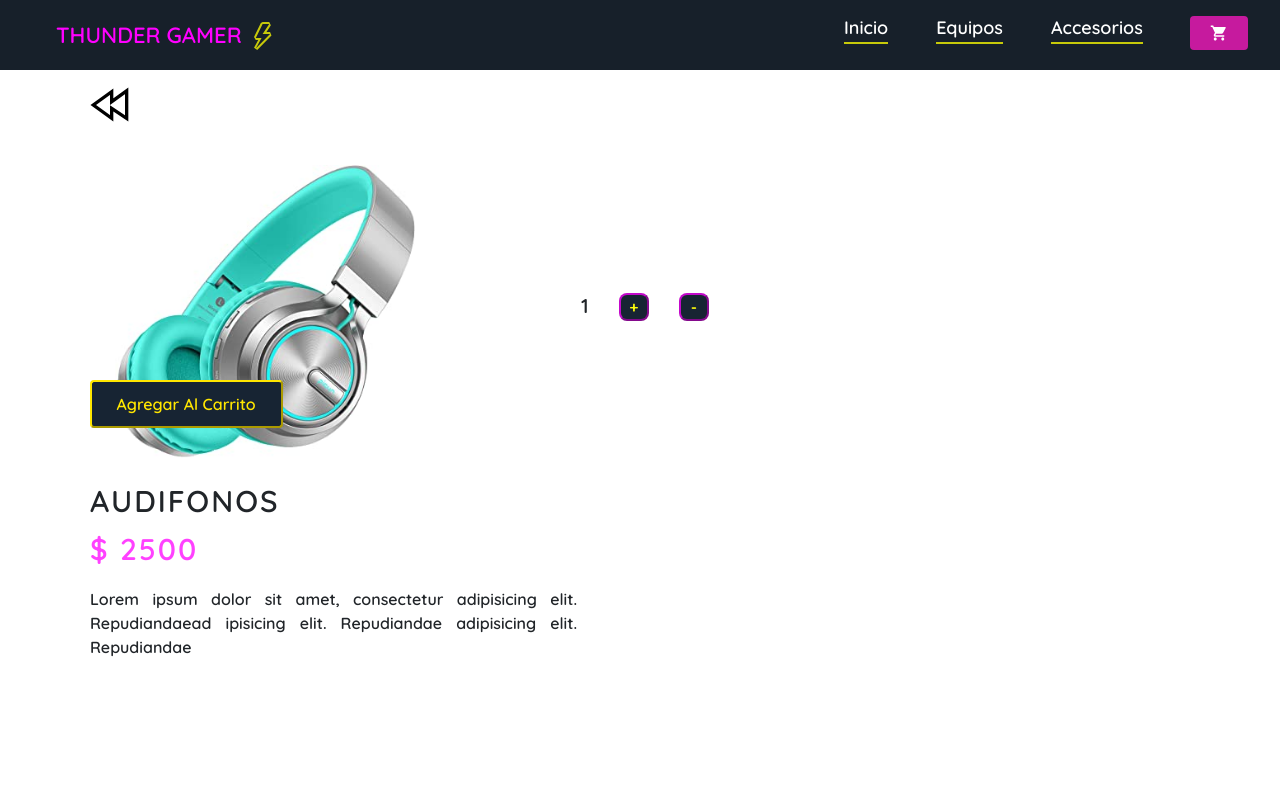
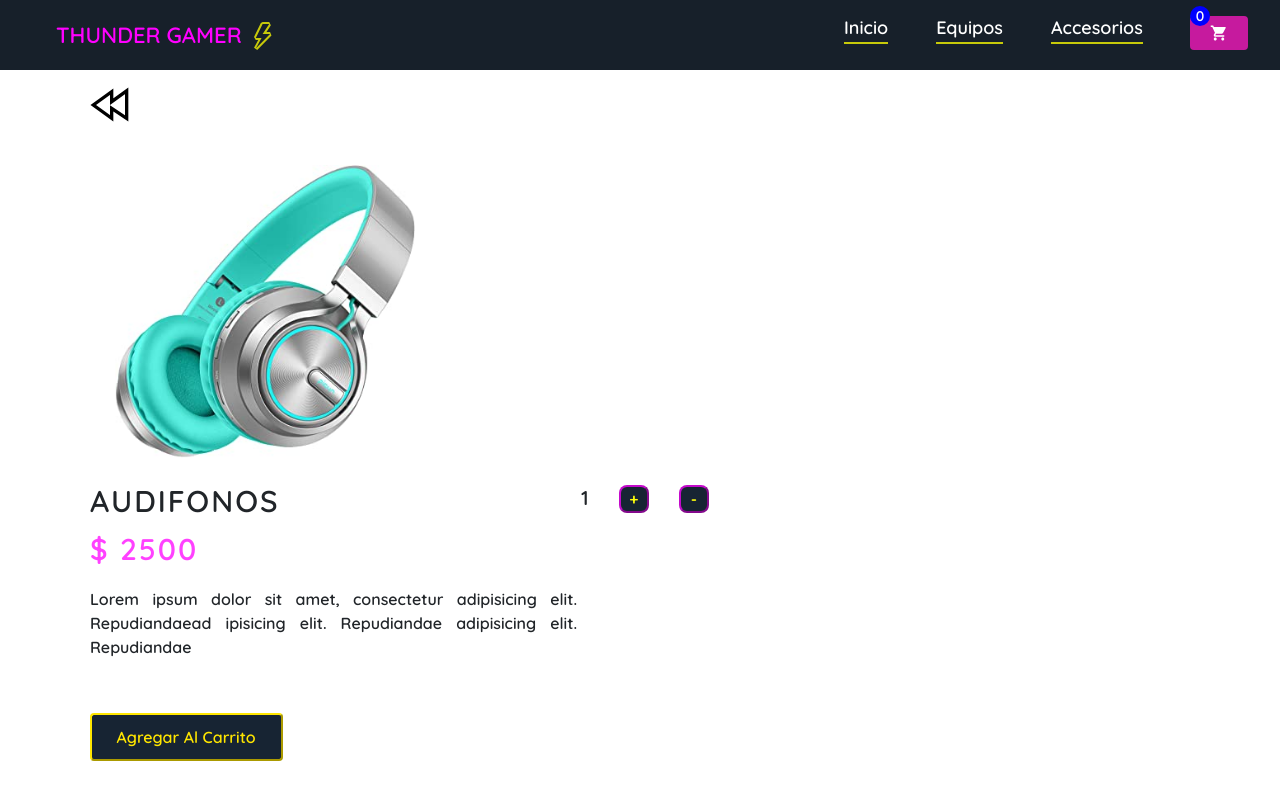
Before and after one commit to dnlaMrno/thundergamer, a React (Create React App) app: page /detalle/Cart in a window 1280 px wide. Shown: the top 800 px of the page. Built offline with nearby package versions, Linux system fonts and the light colour scheme.

Commit message:
agregar la funcion de aculumador de cantidad en el carrito, cada vez que se reralice una compra se va sumando en el icono del carrito

```diff
--- a/src/Components/Container/ItemListContainer.jsx
+++ b/src/Components/Container/ItemListContainer.jsx
@@ -1,10 +1,9 @@
-import '../Container/ItemListContainer.css'
 import { ItemList } from '../ProductsCard/ItemList'
 import { useState, useEffect } from 'react'
 import { useParams } from 'react-router-dom'
-//import { getFetch } from '../ProductsCard/Mock'
 import Spinner from 'react-bootstrap/Spinner'
 import { getFirestore } from '../Services/getFirebase'
+import '../Container/ItemListContainer.css'
 
 
 
--- a/src/Components/Context/cartContext.jsx
+++ b/src/Components/Context/cartContext.jsx
@@ -15,15 +15,18 @@ export const UseProvider = ({ children }) => {
         setCarro([])
     }
 
-
     function addItem(item, quantity) {
         setCarro([...carro, { item, quantity }])
     }
     console.log(carro);
 
+    const iconCarrito = () => {
+        return carro.reduce((acum, cantidad) => acum + cantidad.quantity, 0)
+    }
+
     return (
 
-        <CartContext.Provider value={{ carro, addItem, vaciarCarrito }}>
+        <CartContext.Provider value={{ carro, addItem, vaciarCarrito, iconCarrito }}>
             {children}
         </CartContext.Provider>
     )
--- a/src/Components/Counter/ItemCount.css
+++ b/src/Components/Counter/ItemCount.css
@@ -16,6 +16,7 @@
 
 .agregar {
     text-transform: capitalize;
+    padding-top: 25%;
     padding-left: 9%;
     font-size: 20px;
 
@@ -26,10 +27,57 @@
     margin-top: -30%;
 }
 
+
+.agregar-cart {
+    background-color: #172433;
+    color: rgb(255, 230, 0);
+    border-color: rgb(255, 230, 0);
+    outline: none;
+    border-radius: 4px;
+    cursor: pointer;
+    padding: 10px 25px;
+    margin-left: 7%;
+    margin-top: 15%;
+    margin-bottom: 6%;
+    text-transform: capitalize;
+}
+
+.seguir-cart {
+    background-color: #172433;
+    color: rgb(255, 230, 0);
+    border-color: rgb(255, 230, 0);
+    outline: none;
+    border-radius: 4px;
+    cursor: pointer;
+    padding: 10px 25px;
+    margin-left: 3%;
+    margin-top: 4%;
+    margin-bottom: 6%;
+    text-transform: capitalize;
+}
+
+.seguir-cart:hover {
+    border-color: rgba(255, 0, 255, 0.747);
+    color: #172433;
+    background-color: transparent;
+}
+
+
+.agregar-cart:hover {
+    border-color: rgba(255, 0, 255, 0.747);
+    color: #172433;
+    background-color: transparent;
+}
+
 @media screen and (max-width: 900px) {
 
     .boton-carrito {
         margin-left: 60%;
         margin-top: 1%;
     }
+
+    .agregar-cart {
+        margin-left: 20%;
+        margin-top: 1%;
+    }
 }
--- a/src/Components/Counter/ItemCount.jsx
+++ b/src/Components/Counter/ItemCount.jsx
@@ -1,6 +1,5 @@
 import { useState } from 'react'
 import { Link } from 'react-router-dom'
-
 import '../Counter/ItemCount.css'
 
 
--- a/src/Components/ItemDetail/ItemDetail.css
+++ b/src/Components/ItemDetail/ItemDetail.css
@@ -38,40 +38,6 @@
     color: rgba(255, 0, 255, 0.747);
 }
 
-.agregar-cart {
-    background-color: #172433;
-    color: rgb(255, 230, 0);
-    border-color: rgb(255, 230, 0);
-    outline: none;
-    border-radius: 4px;
-    cursor: pointer;
-    padding: 10px 25px;
-    margin-left: 7%;
-    margin-top: 4%;
-    margin-bottom: 6%;
-    text-transform: capitalize;
-}
-
-.seguir-cart {
-    background-color: #172433;
-    color: rgb(255, 230, 0);
-    border-color: rgb(255, 230, 0);
-    outline: none;
-    border-radius: 4px;
-    cursor: pointer;
-    padding: 10px 25px;
-    margin-left: 3%;
-    margin-top: 4%;
-    margin-bottom: 6%;
-    text-transform: capitalize;
-}
-
-.seguir-cart:hover {
-    border-color: rgba(255, 0, 255, 0.747);
-    color: #172433;
-    background-color: transparent;
-}
-
 
 .regresar {
     color: #000;
@@ -80,11 +46,6 @@
 }
 
 
-.agregar-cart:hover {
-    border-color: rgba(255, 0, 255, 0.747);
-    color: #172433;
-    background-color: transparent;
-}
 
 .loading {
     margin-left: 50%;
@@ -93,11 +54,6 @@
 
 @media screen and (max-width: 900px) {
 
-    .agregar-cart {
-        margin-left: 20%;
-        margin-top: 1%;
-    }
-
     .box {
         margin-left: 15%;
     }
--- a/src/Components/Menu/NavBar.css
+++ b/src/Components/Menu/NavBar.css
@@ -88,6 +88,19 @@ ul {
     border: 2px solid #ff18c5c0;
 }
 
+.acumulador {
+    position: absolute;
+    margin-top: -10px;
+    list-style: none;
+    color: #fff;
+    font-size: 14px;
+    text-align: center;
+    background-color: blue;
+    height: 20px;
+    width: 20px;
+    border-radius: 50%;
+}
+
 @media screen and (max-width: 900px) {
 
     ul.active {
@@ -133,7 +146,6 @@ ul {
         padding: 6px 16px;
         border-radius: 3px;
         flex-direction: column;
-        position: relative;
         background: #ff18c5c0;
     }
 
@@ -145,4 +157,8 @@ ul {
         border: 0.3px solid #ff18c5c0;
     }
 
+    .acumulador {
+        position: absolute;
+    }
+
 }
--- a/src/Components/Menu/NavBar.jsx
+++ b/src/Components/Menu/NavBar.jsx
@@ -2,11 +2,14 @@ import { Link } from 'react-router-dom'
 import { useState } from 'react'
 import { MdShoppingCart } from "react-icons/md";
 import { VscChromeClose, VscThreeBars, VscSymbolEvent } from "react-icons/vsc";
+import { useCartContext } from '../Context/cartContext';
 import '../Menu/NavBar.css'
 
 
+export function NavBar() {
 
-export function NavBar() {
+  const { iconCarrito } = useCartContext()
+
 
   const [toggle, SetToggle] = useState(false)
 
@@ -31,20 +34,19 @@ export function NavBar() {
           <li>
             <Link to='/Category/Accesorios' className='nav-items' >Accesorios</Link>
           </li>
-
         </ul>
         <div onClick={toggleHandler} className='toggle-button'>
           {toggle ? <VscChromeClose /> : <VscThreeBars />}
         </div>
-
         <Link to='/Cart'>
+          <div className='acumulador'>
+            {iconCarrito()}
+          </div>
           <button className='boton'>
             <MdShoppingCart />
           </button>
         </Link>
-
       </nav>
-
     </>
   )
 }
```
